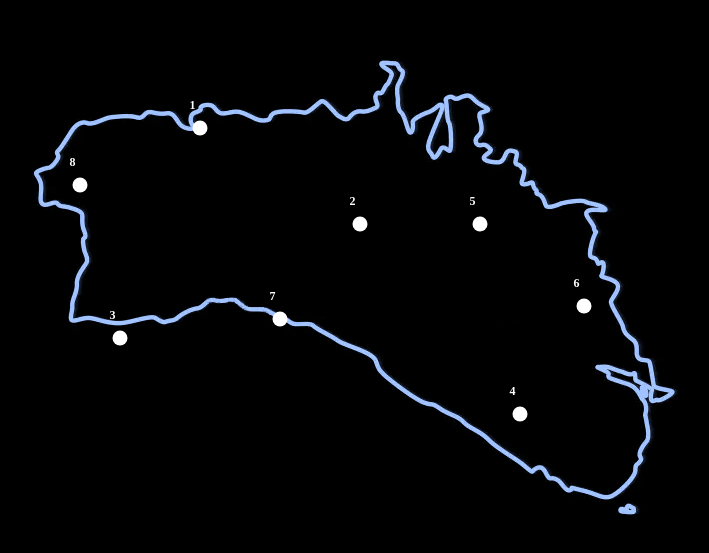
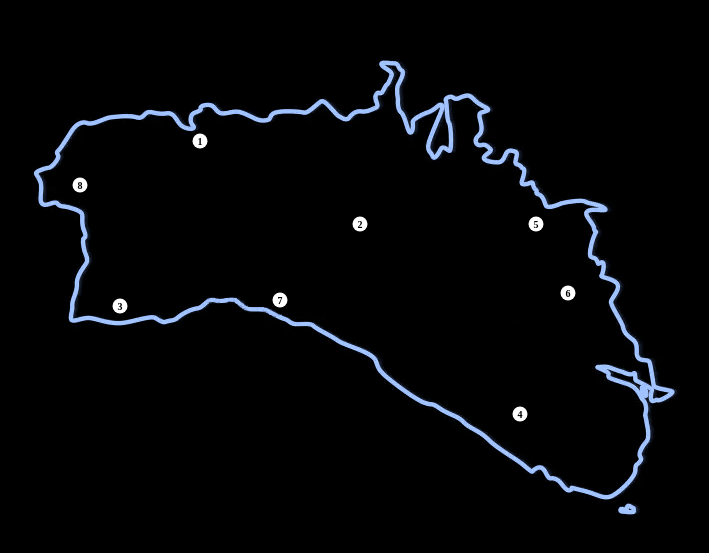
Before and after one commit to iespbuj/menorca, a plain HTML site: page index.html in a window 1280 px wide. Shown: the part 113-666 px from the top of the page, without its empty margins (280-989 px from the left). Drawn offline with Linux system fonts and the light colour scheme.

Commit message:
Update index.html

```diff
--- a/index.html
+++ b/index.html
@@ -28,37 +28,29 @@
             border-radius: 50%;
             transform: translate(-50%, -50%);
             cursor: pointer;
-            display: none; /* ocultos hasta que cargue la imagen */
+            display: flex;
+            justify-content: center;
+            align-items: center;
+            font-size: 10px;
+            font-weight: bold;
+            color: black;
         }
-        .numero {
-            position: absolute;
-            color: white;
-            font-size: 12px;
-            font-weight: bold;
-            transform: translate(-50%, -150%);
-            pointer-events: none;
-            display: none;
+        .punto:hover {
+            transform: translate(-50%, -50%) scale(1.5);
         }
     </style>
 </head>
 <body>
     <div id="map-container">
-        <img src="images/mapa_binibeca.png" alt="Mapa de Binibeca" id="mapa">
-        <div class="punto" style="top: 25%; left: 30%;" id="p1"><span class="numero">1</span></div>
-        <div class="punto" style="top: 40%; left: 50%;" id="p2"><span class="numero">2</span></div>
-        <div class="punto" style="top: 58%; left: 20%;" id="p3"><span class="numero">3</span></div>
-        <div class="punto" style="top: 70%; left: 70%;" id="p4"><span class="numero">4</span></div>
-        <div class="punto" style="top: 40%; left: 65%;" id="p5"><span class="numero">5</span></div>
-        <div class="punto" style="top: 53%; left: 78%;" id="p6"><span class="numero">6</span></div>
-        <div class="punto" style="top: 55%; left: 40%;" id="p7"><span class="numero">7</span></div>
-        <div class="punto" style="top: 34%; left: 15%;" id="p8"><span class="numero">8</span></div>
+        <img src="images/mapa_binibeca.png" alt="Mapa de Binibeca">
+        <div class="punto" style="top: 27%; left: 30%;">1</div>
+        <div class="punto" style="top: 40%; left: 50%;">2</div>
+        <div class="punto" style="top: 53%; left: 20%;">3</div>
+        <div class="punto" style="top: 70%; left: 70%;">4</div>
+        <div class="punto" style="top: 40%; left: 72%;">5</div>
+        <div class="punto" style="top: 51%; left: 76%;">6</div>
+        <div class="punto" style="top: 52%; left: 40%;">7</div>
+        <div class="punto" style="top: 34%; left: 15%;">8</div>
     </div>
-
-    <script>
-        const mapa = document.getElementById('mapa');
-        mapa.onload = () => {
-            document.querySelectorAll('.punto, .numero').forEach(el => el.style.display = 'flex');
-        };
-    </script>
 </body>
 </html>
```
